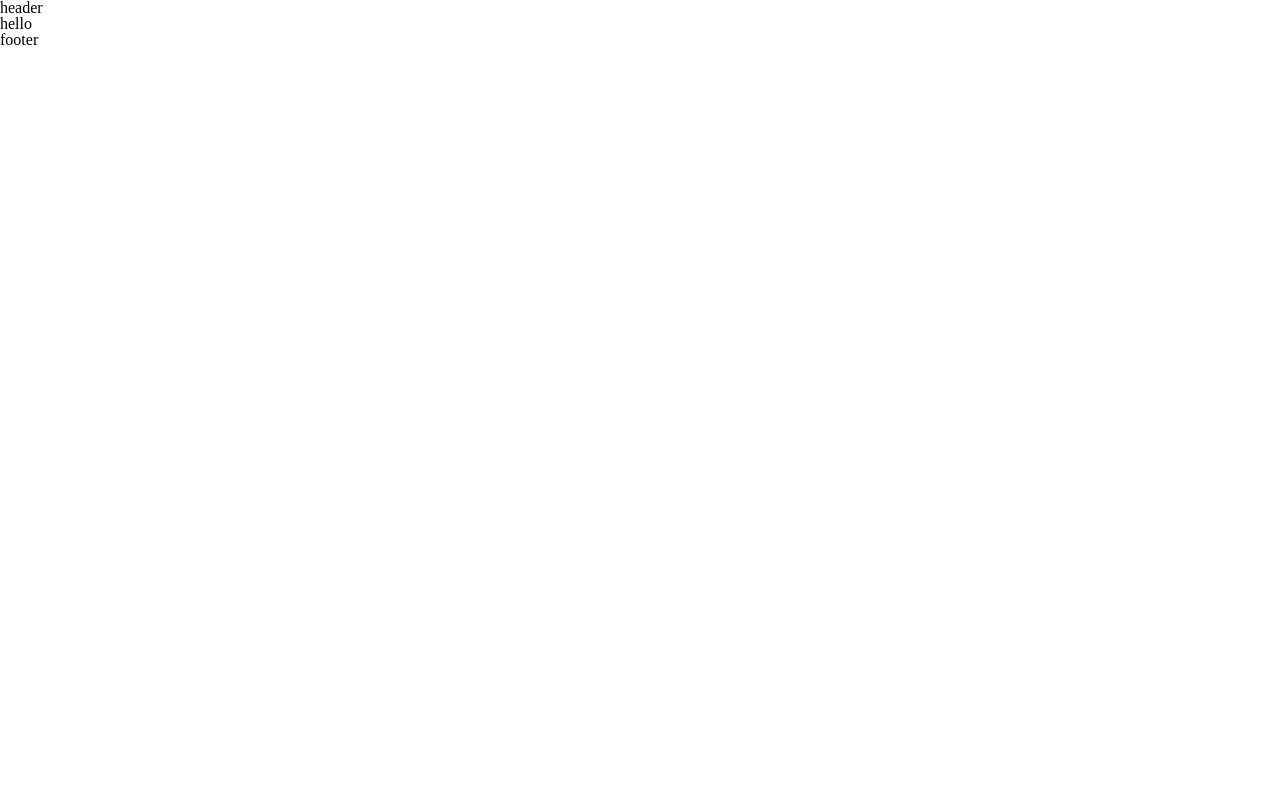
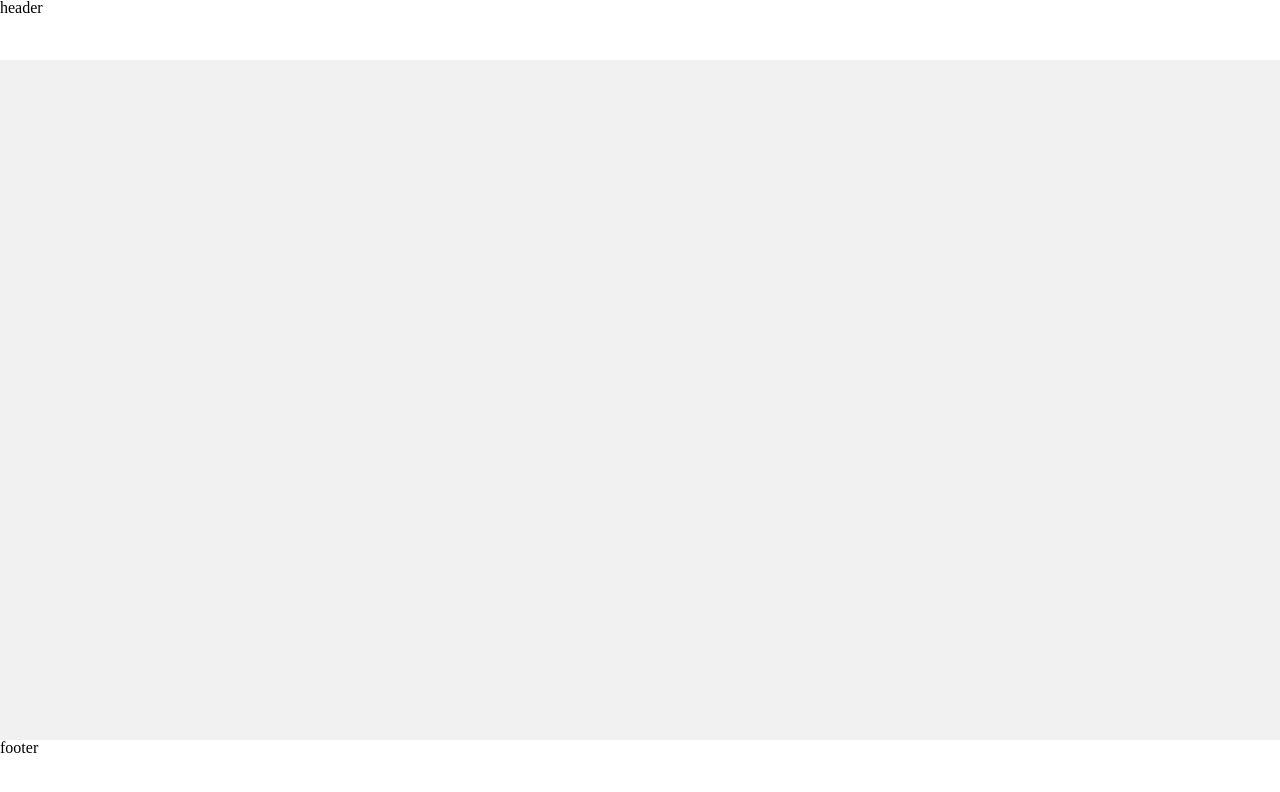
Before and after one commit to RobertTheDev/angular-restaurant, an Angular app: page / in a window 1280 px wide. Shown: the top 792 px of the page. Built offline with nearby package versions, Linux system fonts and the light colour scheme.

Commit message:
Created Layout Styles

```diff
--- a/src/app/layout/components/footer/footer.component.html
+++ b/src/app/layout/components/footer/footer.component.html
@@ -1 +1 @@
-<footer><p>footer</p></footer>
+<footer class="footer-container"><p>footer</p></footer>
--- a/src/app/layout/components/footer/footer.component.scss
+++ b/src/app/layout/components/footer/footer.component.scss
@@ -0,0 +1,7 @@
+.footer {
+  &-container {
+    background: white;
+    height: 6rem;
+    width: 100%;
+  }
+}
--- a/src/app/layout/components/header/header.component.html
+++ b/src/app/layout/components/header/header.component.html
@@ -1,3 +1,3 @@
-<header>
+<header class="header-container">
   <p>header</p>
 </header>
--- a/src/app/layout/components/header/header.component.scss
+++ b/src/app/layout/components/header/header.component.scss
@@ -0,0 +1,10 @@
+.header {
+  &-container {
+    background: white;
+    height: 6rem;
+    left: 0px;
+    position: fixed;
+    top: 0px;
+    width: 100%;
+  }
+}
--- a/src/app/layout/components/header/header.component.ts
+++ b/src/app/layout/components/header/header.component.ts
@@ -1,8 +1,49 @@
 import { Component } from '@angular/core';
+
+const headerLinks = [
+  {
+    href: '/',
+    name: 'The Bar',
+  },
+  {
+    href: '/',
+    name: 'Gallery',
+  },
+  {
+    href: '/',
+    name: 'Home',
+  },
+  {
+    href: '/',
+    name: 'About',
+  },
+  {
+    href: '/',
+    name: 'Need To Know',
+  },
+  {
+    href: '/',
+    name: 'Menus',
+  },
+  {
+    href: '/',
+    name: 'Ticketed Events',
+  },
+  {
+    href: '/',
+    name: 'Private Dining',
+  },
+  {
+    href: '/',
+    name: 'Gift Cards',
+  },
+];
 
 @Component({
   selector: 'app-header',
   templateUrl: './header.component.html',
   styleUrls: ['./header.component.scss'],
 })
-export class HeaderComponent {}
+export class HeaderComponent {
+  headerLinks = headerLinks;
+}
--- a/src/app/layout/components/layout/layout.component.html
+++ b/src/app/layout/components/layout/layout.component.html
@@ -1,5 +1,7 @@
-<app-header></app-header>
-<main>
-  <ng-content></ng-content>
-</main>
-<app-footer></app-footer>
+<div class="page-layout-container">
+  <app-header></app-header>
+  <main class="page-layout-main">
+    <ng-content></ng-content>
+  </main>
+  <app-footer></app-footer>
+</div>
--- a/src/app/layout/components/layout/layout.component.scss
+++ b/src/app/layout/components/layout/layout.component.scss
@@ -0,0 +1,15 @@
+.page-layout {
+  &-container {
+    background: #f1f1f1;
+    display: flex;
+    flex-direction: column;
+    min-height: 100vh;
+    width: 100%;
+  }
+  &-main {
+    display: flex;
+    flex-direction: column;
+    flex: 1;
+    width: 100%;
+  }
+}
--- a/src/styles.scss
+++ b/src/styles.scss
@@ -123,3 +123,11 @@ table {
   border-collapse: collapse;
   border-spacing: 0;
 }
+
+html {
+  font-size: 10px;
+}
+
+body {
+  font-size: 1.6rem;
+}
```
